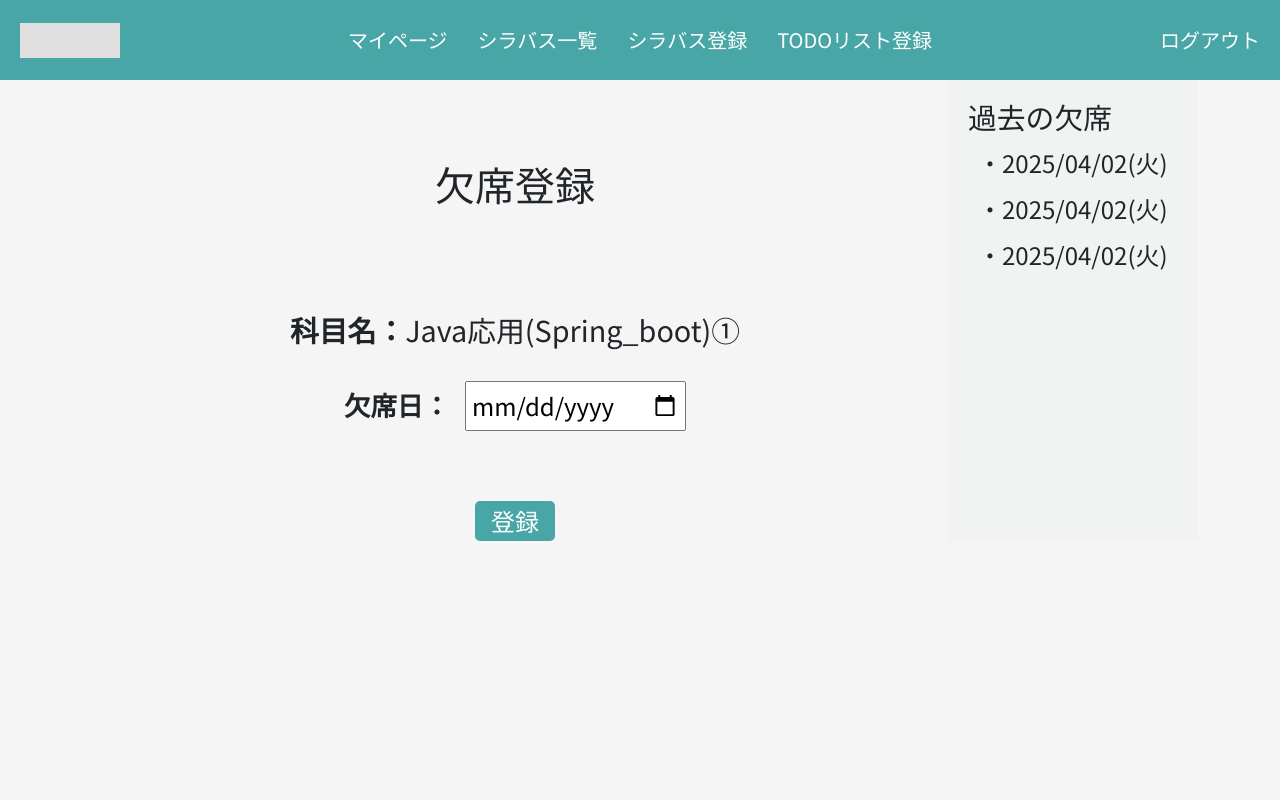
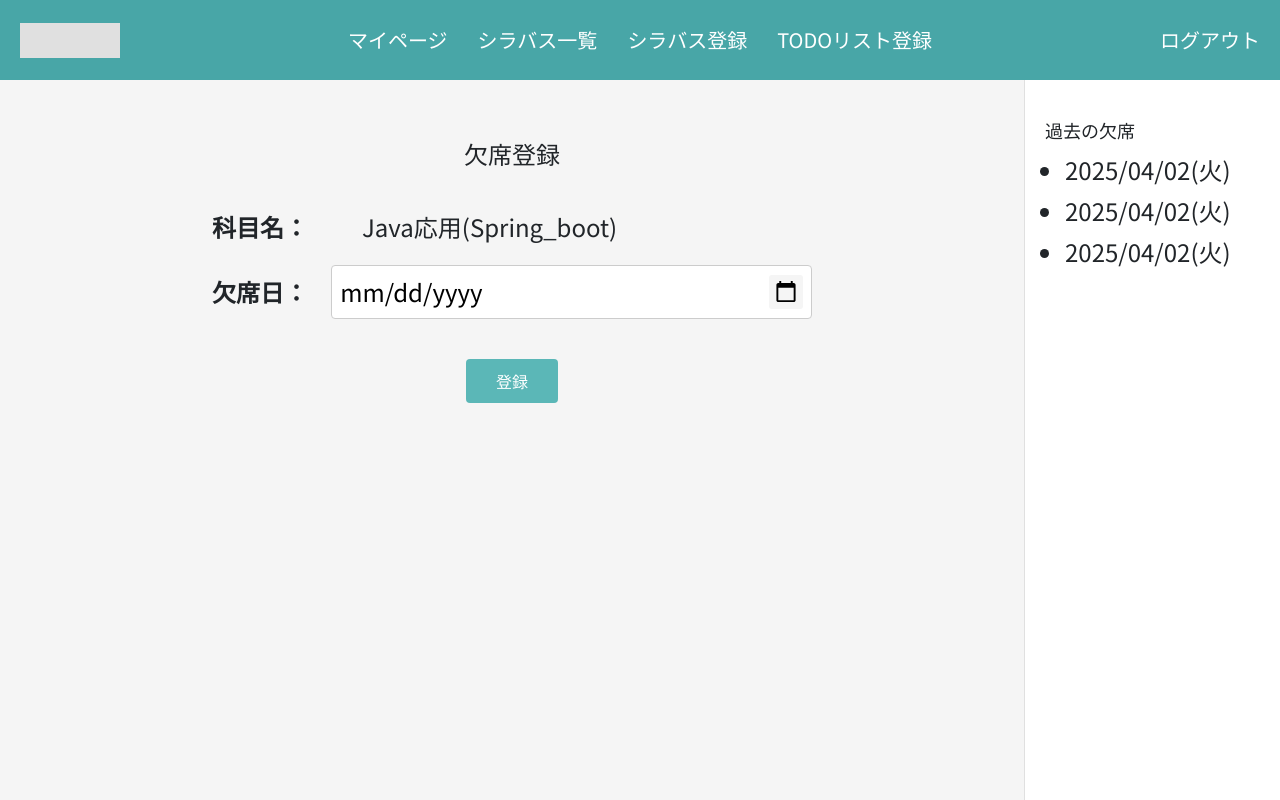
Before and after one commit to yoshiokaharuto/2025_spring_hakkason, a Flask app: template templates/absence.html in a window 1280 px wide. Run offline with Flask 3, Linux system fonts and the light colour scheme; the template is opened without the code that fills it, so the values that code supplies are empty.

Commit message:
欠席登録画面

```diff
--- a/static/css/absence.css
+++ b/static/css/absence.css
@@ -1,69 +1,106 @@
-.container {
+/* absence.css */
+body {
+  font-family: "Noto Sans JP", sans-serif;
+  margin: 0;
+  padding: 0;
+  min-height: 100vh;
   display: flex;
+  flex-direction: column; /* 縦方向のフレックスに変更 */
 }
 
-/* メインコンテンツ */
-.main {
-  flex: 1;
+.content-container {
+  display: flex; /* メインコンテンツとサイドバー用のフレックスコンテナ */
+  flex: 1; /* ヘッダー以外の残りスペースを埋める */
+}
+
+.main-content {
+  width: 80%;
+  padding: 20px;
   display: flex;
   flex-direction: column;
   align-items: center;
-  justify-content: center;
+  justify-content: flex-start;
+  background-color: #f5f5f5;
+}
+
+.sidebar {
+  width: 20%;
+  background-color: #ffffff;
+  padding: 20px;
+  border-left: 1px solid #e0e0e0;
 }
 
 h1 {
-  margin-top: 80px;
-  margin-bottom: 100px;
+  font-size: 24px;
+  margin-bottom: 40px;
+  margin-top: 40px;
 }
 
-.form-area {
-  text-align: center;
+.form-group {
+  margin-bottom: 20px;
+  width: 100%;
+  max-width: 600px;
+  display: flex;
+  align-items: center;
 }
 
-.form-area p {
-  font-size: 1.2em;
-  margin-bottom: 30px;
+.form-group label {
+  width: 150px;
+  font-weight: bold;
 }
 
-.form-area label {
-  margin-right: 10px;
-  font-size: 1.1em;
+.form-group input {
+  padding: 8px;
+  border: 1px solid #ccc;
+  border-radius: 4px;
+  width: 100%;
 }
 
-input[type="date"] {
+/* カレンダー入力用のスタイル */
+.date-picker {
+  cursor: pointer;
+  padding: 8px;
+  border: 1px solid #ccc;
+  border-radius: 4px;
+  width: 100%;
+  font-family: "Noto Sans JP", sans-serif;
+}
+
+.date-picker::-webkit-calendar-picker-indicator {
+  cursor: pointer;
   padding: 5px;
-  font-size: 1em;
+  background-color: #f5f5f5;
+  border-radius: 3px;
+}
+
+.date-picker::-webkit-calendar-picker-indicator:hover {
+  background-color: #e0e0e0;
 }
 
 .submit-btn {
-  margin-top: 70px;
-  width: 80px;
-  height: 40px;
-  background-color: #48a6a7;
+  background-color: #5bb7b7;
   color: white;
   border: none;
-  border-radius: 5px;
+  padding: 10px 30px;
+  border-radius: 4px;
   cursor: pointer;
-  font-size: 24px;
+  font-size: 16px;
+  margin-top: 20px;
 }
 
-.sidebar {
-  width: 250px;
-  background-color: #f1f3f2;
-  padding: 20px;
-  box-sizing: border-box;
+.past-absences {
+  margin-top: 20px;
 }
 
-.sidebar h2 {
-  font-size: 1.2em;
+.past-absences h2 {
+  font-size: 18px;
   margin-bottom: 10px;
 }
 
-.sidebar ul {
-  list-style-type: none;
-  padding-left: 10px;
+.past-absences ul {
+  padding-left: 20px;
 }
 
-.sidebar li {
-  margin-bottom: 10px;
+.past-absences li {
+  margin-bottom: 5px;
 }
--- a/static/css/mypage.css
+++ b/static/css/mypage.css
@@ -99,13 +99,13 @@ body {
   justify-content: space-between; /* 左右に分ける */
   gap: 0; /* テーブル間の余白なしにしたいならここを0に */
   width: 100vw; /* 画面いっぱいに広げる */
-  padding: 0; /* パディングもなし */
-  margin: 25px 0 0 0; /* マージンもなし */
+  padding: 0;
+  margin: 25px 0 0 0;
 }
 
 table {
   border-collapse: collapse;
-  margin-top: 50;
+  margin-top: 50px;
   width: 50vw;
 }
 
--- a/templates/absence.html
+++ b/templates/absence.html
@@ -10,10 +10,7 @@
     <link rel="stylesheet" href="../static/css/allstyle.css">
     <link rel="stylesheet" href="../static/css/header.css">
     <link rel="stylesheet" href="../static/css/absence.css">
-
 </head>
-
-
 
 <body>
     <header>
@@ -26,27 +23,33 @@
         </div>
         <a href="{{url_for('login')}}" class="logout">ログアウト</a>
     </header>
-    <div class="container">
-        <!-- メインエリア -->
-        <div class="main">
+
+    <div class="content-container">
+        <div class="main-content">
             <h1>欠席登録</h1>
-            <div class="form-area">
-                <p><strong>科目名：</strong>Java応用(Spring_boot)①</p>
-                <label for="date"><strong>欠席日：</strong></label>
-                <input type="date" id="date" name="date">
-                <br>
-                <button class="submit-btn">登録</button>
+
+            <div class="form-group">
+                <label>科目名：</label>
+                <div>Java応用(Spring_boot)</div>
             </div>
+
+            <div class="form-group">
+                <label>欠席日：</label>
+                <input type="date" class="date-picker" required>
+            </div>
+
+            <button class="submit-btn">登録</button>
         </div>
 
-        <!-- サイドバー -->
         <div class="sidebar">
-            <h2>過去の欠席</h2>
-            <ul>
-                <li>・2025/04/02(火)</li>
-                <li>・2025/04/02(火)</li>
-                <li>・2025/04/02(火)</li>
-            </ul>
+            <div class="past-absences">
+                <h2>過去の欠席</h2>
+                <ul>
+                    <li>2025/04/02(火)</li>
+                    <li>2025/04/02(火)</li>
+                    <li>2025/04/02(火)</li>
+                </ul>
+            </div>
         </div>
     </div>
 </body>
--- a/templates/mypage.html
+++ b/templates/mypage.html
@@ -41,7 +41,7 @@
     <div class="container">
         <table id="leftTable">
             <tr>
-                <th id="kamoku">科目</th>
+                <th class="kamoku">科目</th>
                 <th>コマ数</th>
                 <th>欠席数</th>
                 <th>出席率</th>
@@ -50,7 +50,7 @@
 
         <table id="rightTable">
             <tr>
-                <th id="kamoku">科目</th>
+                <th class="kamoku">科目</th>
                 <th>コマ数</th>
                 <th>欠席数</th>
                 <th>出席率</th>
```
